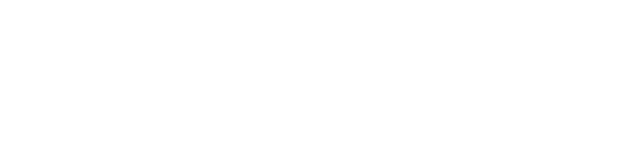
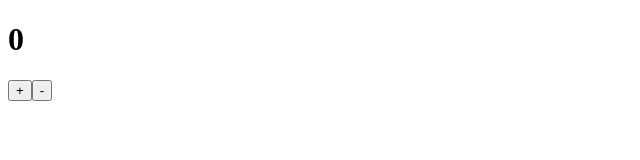
Before and after one commit to aindrajaya/react-deploy, a plain HTML site: page index.html in a window 1280 px wide. Shown: the whole page, without its empty margins (0-640 px from the left). Drawn offline with Linux system fonts and the light colour scheme; the site is published under a folder, as on GitHub Pages, so addresses that start at the root find nothing.

Commit message:
Update index.html

```diff
--- a/index.html
+++ b/index.html
@@ -1 +1 @@
-<!doctype html><html lang="en"><head><meta charset="utf-8"/><link rel="icon" href="/favicon.ico"/><meta name="viewport" content="width=device-width,initial-scale=1"/><meta name="theme-color" content="#000000"/><meta name="description" content="Web site created using create-react-app"/><link rel="apple-touch-icon" href="/logo192.png"/><link rel="manifest" href="/manifest.json"/><title>React App</title><script defer="defer" src="/static/js/main.b96e94f6.js"></script><link href="/static/css/main.474f5345.css" rel="stylesheet"></head><body><noscript>You need to enable JavaScript to run this app.</noscript><div id="root"></div></body></html>
+<!doctype html><html lang="en"><head><meta charset="utf-8"/><link rel="icon" href="./favicon.ico"/><meta name="viewport" content="width=device-width,initial-scale=1"/><meta name="theme-color" content="#000000"/><meta name="description" content="Web site created using create-react-app"/><link rel="apple-touch-icon" href="./logo192.png"/><link rel="manifest" href="./manifest.json"/><title>React App</title><script defer="defer" src="./static/js/main.b96e94f6.js"></script><link href="./static/css/main.474f5345.css" rel="stylesheet"></head><body><noscript>You need to enable JavaScript to run this app.</noscript><div id="root"></div></body></html>
```
